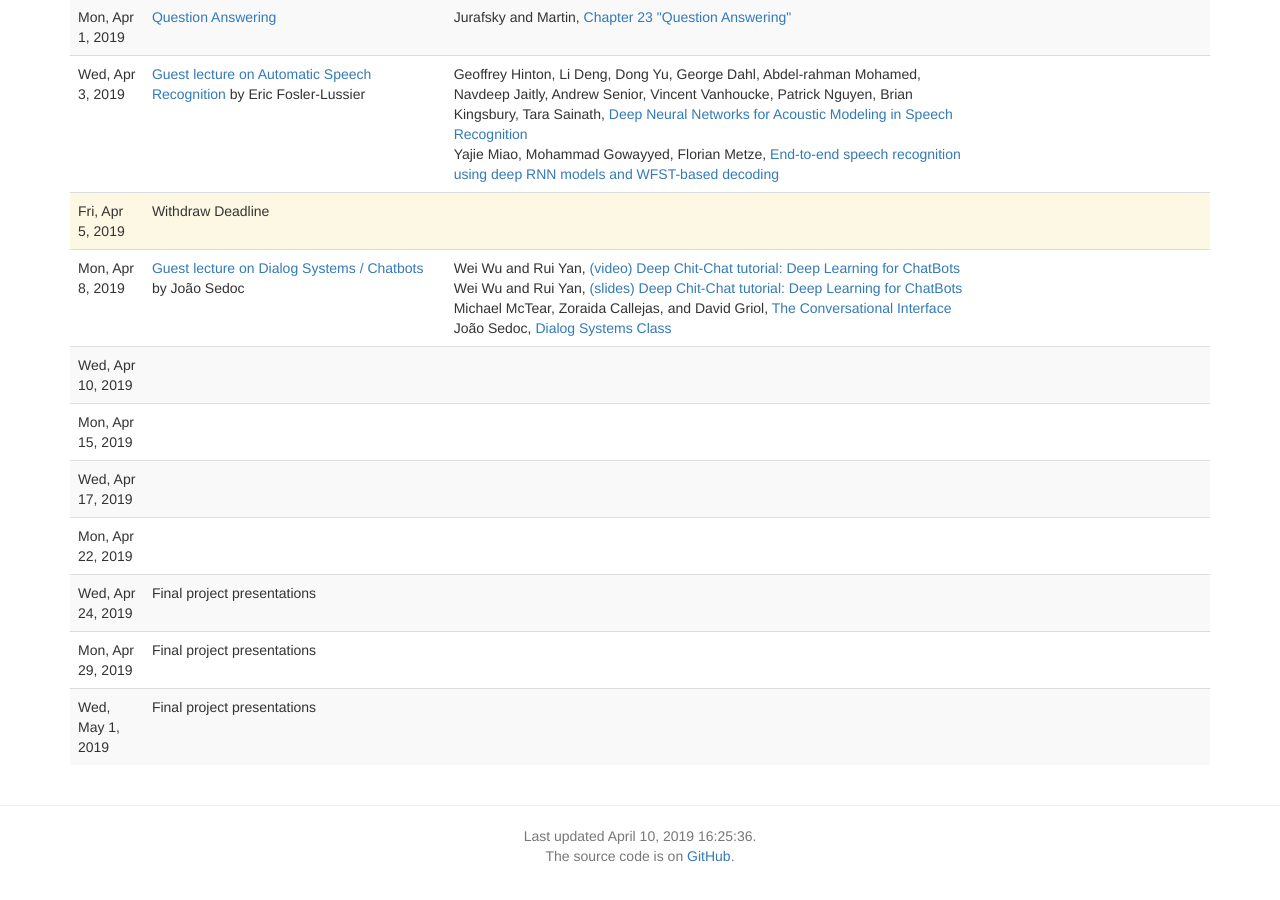
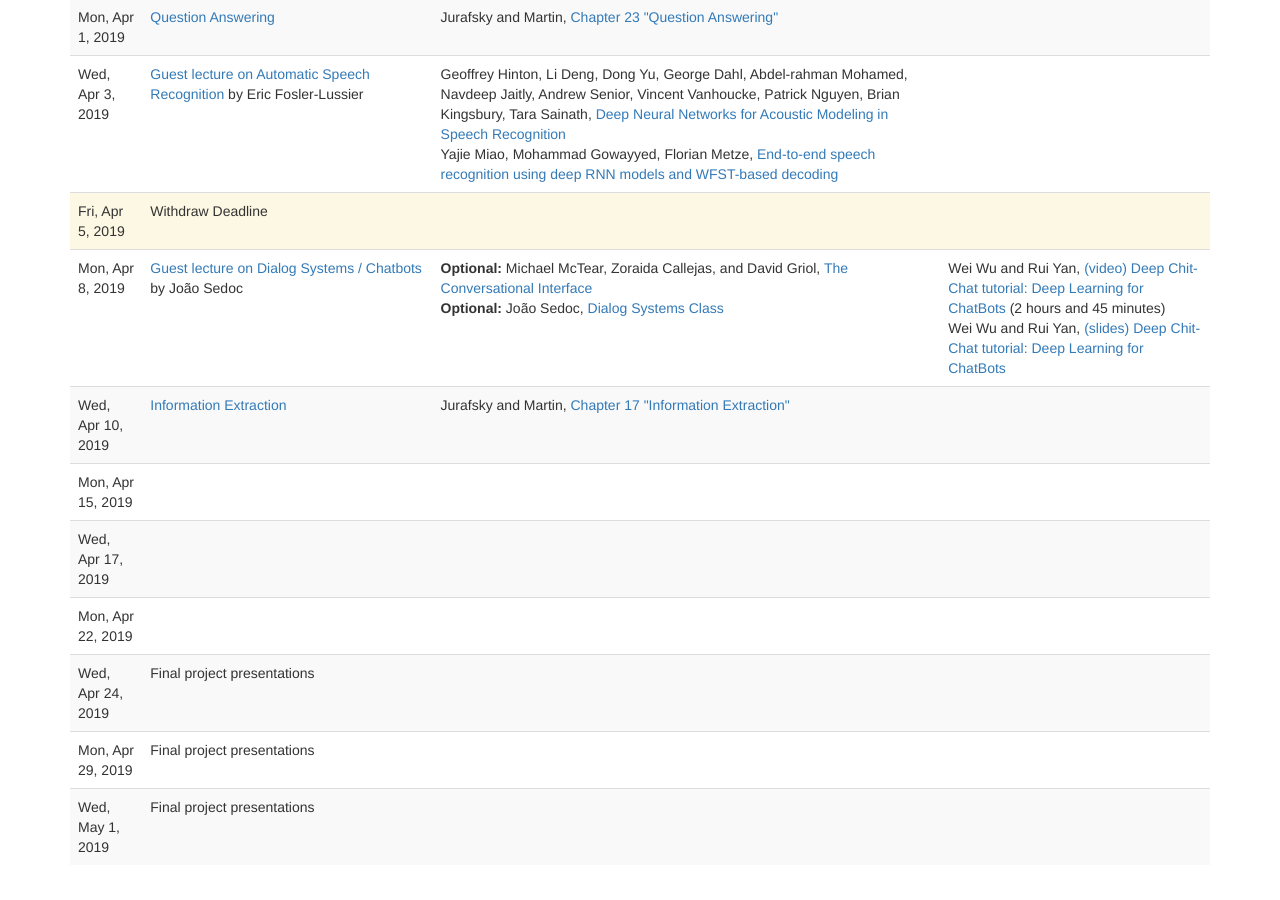
Before and after one commit to computational-linguistics-class/computational-linguistics-class.github.io, a Jekyll site: the page built from lectures.md, in a window 1280 px wide and 900 px high, scrolled down 2314 px. Built offline with Jekyll 4.4.1, drawn with Linux system fonts in a browser that asks for light colours; nearby versions of some CDN libraries; a script that is not in the unit is left out; before the commit the page ends 3180 px from its top, so only the background shows below that.

Commit message:
Infromation Extraction lecture

```diff
--- a/_data/lectures.yaml
+++ b/_data/lectures.yaml
@@ -341,27 +341,34 @@
   slides_credit: João Sedoc
   readings:
     -
+      title: The Conversational Interface
+      authors: Michael McTear,  Zoraida Callejas, and David Griol
+      url: https://upenn.alma.exlibrisgroup.com/discovery/openurl?institution=01UPENN_INST&vid=01UPENN_INST:Services&%3Fctx_ver=Z39.88-2004&ctx_enc=info:ofi%2Fenc:UTF-8&rfr_id=info:sid%2Fsummon.serialssolutions.com&rft_val_fmt=info:ofi%2Ffmt:kev:mtx:book&rft.genre=book&rft.title=The%20conversational%20interface:%20Talking%20to%20smart%20devices&rft.au=McTear,%20Michael&rft.au=Callejas,%20Zoraida&rft.au=Griol,%20David&rft.date=2016-01-01&rft.isbn=9783319329659&rft_id=info:doi%2F10.1007%2F978-3-319-32967-3&rft.externalDBID=n%2Fa&rft.externalDocID=612234345
+      optional: true
+    -
+      title: Dialog Systems Class
+      authors: João Sedoc
+      url: https://dialog-systems-class.github.io
+      optional: true
+  videos:
+    -
       title: (video) Deep Chit-Chat tutorial&colon; Deep Learning for ChatBots
       authors: Wei Wu and Rui Yan
       url: https://vimeo.com/305179403
+      length: 2 hours and 45 minutes
     -
       title: (slides) Deep Chit-Chat tutorial&colon; Deep Learning for ChatBots
       authors: Wei Wu and Rui Yan
       url: ohttp://www.ruiyan.me/pubs/tutorial-emnlp18.pdf
-    -
-      title: The Conversational Interface
-      authors: Michael McTear,  Zoraida Callejas, and David Griol
-      url: https://upenn.alma.exlibrisgroup.com/discovery/openurl?institution=01UPENN_INST&vid=01UPENN_INST:Services&%3Fctx_ver=Z39.88-2004&ctx_enc=info:ofi%2Fenc:UTF-8&rfr_id=info:sid%2Fsummon.serialssolutions.com&rft_val_fmt=info:ofi%2Ffmt:kev:mtx:book&rft.genre=book&rft.title=The%20conversational%20interface:%20Talking%20to%20smart%20devices&rft.au=McTear,%20Michael&rft.au=Callejas,%20Zoraida&rft.au=Griol,%20David&rft.date=2016-01-01&rft.isbn=9783319329659&rft_id=info:doi%2F10.1007%2F978-3-319-32967-3&rft.externalDBID=n%2Fa&rft.externalDocID=612234345
-    -
-      title: Dialog Systems Class
-      authors: João Sedoc
-      url: https://dialog-systems-class.github.io
 -
   date: 2019-04-10
-  slides:
-  title:
-  slides_credit:
+  slides: slides/14-information-extraction.pdf
+  title: Information Extraction
   readings:
+    -
+      title: Chapter 17 "Information Extraction"
+      authors: Jurafsky and Martin
+      url: https://web.stanford.edu/~jurafsky/slp3/17.pdf
 -
   date: 2019-04-15
   slides:
```
Also changed, not shown: 2 other files.
